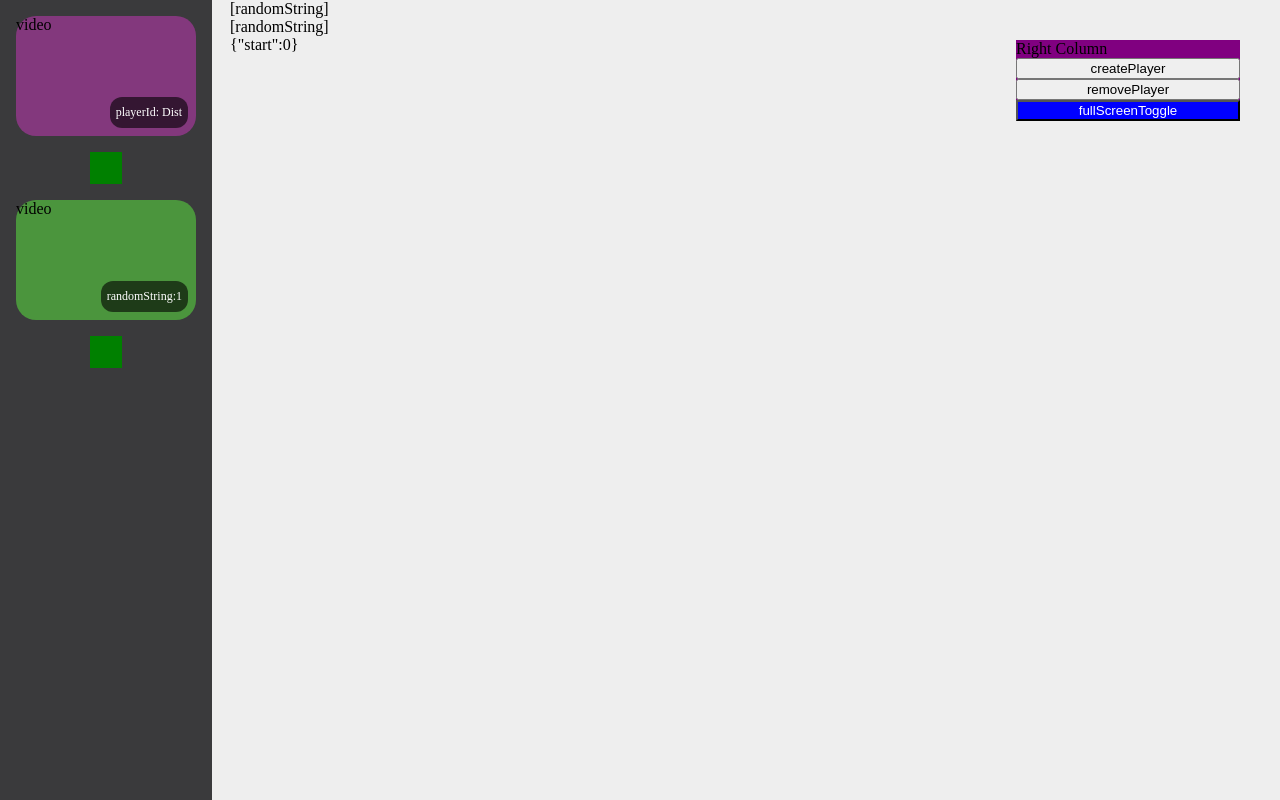
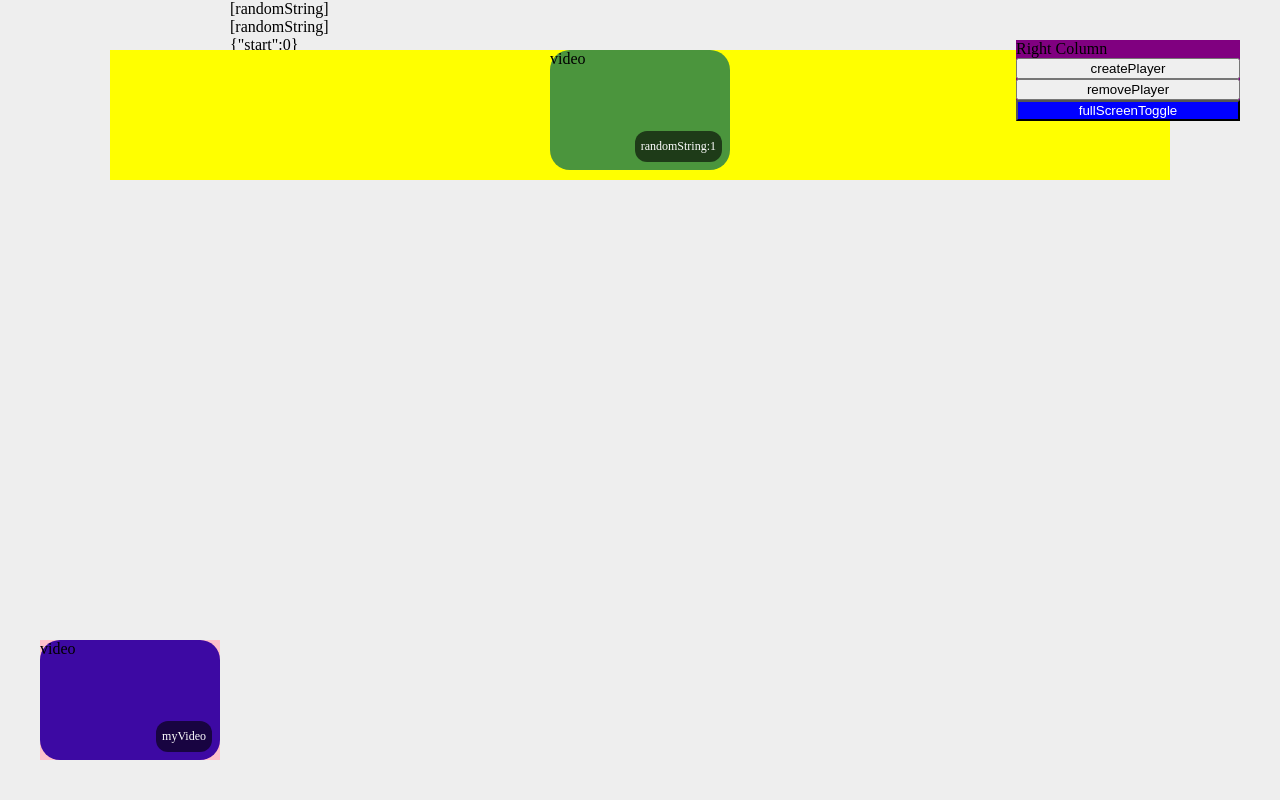
Before and after one commit to jongwow/react-carousel-exercise, a React (Create React App) app: page / in a window 1280 px wide. Built offline with nearby package versions, Linux system fonts and the light colour scheme.

Commit message:
버튼 구현

```diff
--- a/src/App.js
+++ b/src/App.js
@@ -20,20 +20,15 @@ function App() {
     playerToDist: { randomString: 1 },
   });
   const [cameraViewNumber, setCameraViewNumber] = useState(5);
-  const [cameraViewVerticalNumber, setCameraVerticalViewNumber] = useState(5);
+  const [cameraVerticalViewNumber, setCameraVerticalViewNumber] = useState(5);
   const [isFullScreen, setIsFullScreen] = useState(false);
   useEffect(() => {
-    if (isFullScreen) {
-    } else {
+    let cvn = isFullScreen ? cameraVerticalViewNumber : cameraViewNumber;
     let newActivePlayer = { playerToDist: {} };
     let allPlayersLength = Object.keys(allPlayer.playerToDist).length; //TODO: Rename it
 
-      let st = getBottomIndex(
-        activeIndex.start,
-        cameraViewNumber,
-        allPlayersLength
-      );
-      let en = st + cameraViewNumber;
+    let st = getBottomIndex(activeIndex.start, cvn, allPlayersLength);
+    let en = st + cvn;
 
     Object.keys(allPlayer.playerToDist)
       .slice(st, en)
@@ -41,15 +36,21 @@ function App() {
         newActivePlayer.playerToDist[playerId] =
           allPlayer.playerToDist[playerId];
       });
-      let newIsOver = cameraViewNumber < allPlayersLength;
+    let newIsOver = cvn < allPlayersLength;
     setIsOver(newIsOver);
     setActivePlayer(newActivePlayer);
-    }
-  }, [allPlayer, cameraViewNumber, activeIndex, isFullScreen]);
+  }, [
+    allPlayer,
+    cameraVerticalViewNumber,
+    cameraViewNumber,
+    activeIndex,
+    isFullScreen,
+  ]);
 
   const addActiveIndex = () => {
     // top을 넘어가면 안됨
-    let top = Object.keys(allPlayer.playerToDist).length - cameraViewNumber;
+    let cvn = isFullScreen ? cameraVerticalViewNumber : cameraViewNumber;
+    let top = Object.keys(allPlayer.playerToDist).length - cvn;
     setActiveIndex((prev) => ({
       ...prev,
       start: prev.start < top ? prev.start + 1 : prev.start,
@@ -116,13 +117,23 @@ function App() {
           {/* For debugging ====== end ====== */}
         </div>
       </div>
+      {isFullScreen ? (
         <GameVideoVerticalContainer
+          activePlayer={activePlayer}
+          isOver={isOver}
+          addActiveIndex={addActiveIndex}
+          subActiveIndex={subActiveIndex}
+          cameraVerticalViewNumber={cameraVerticalViewNumber}
+        />
+      ) : (
+        <GameVideoContainer
           activePlayer={activePlayer}
           isOver={isOver}
           addActiveIndex={addActiveIndex}
           subActiveIndex={subActiveIndex}
           cameraViewNumber={cameraViewNumber}
         />
+      )}
     </div>
   );
 }
--- a/src/GameVideoContainer.js
+++ b/src/GameVideoContainer.js
@@ -26,7 +26,7 @@ function GameVideoContainer({
 
 function GameVideoVerticalContainer({
   activePlayer,
-  cameraViewNumber,
+  cameraVerticalViewNumber,
   isOver,
   addActiveIndex,
   subActiveIndex,
@@ -38,13 +38,18 @@ function GameVideoVerticalContainer({
         isOver={isOver}
         addActiveIndex={addActiveIndex}
         subActiveIndex={subActiveIndex}
-        cameraViewNumber={cameraViewNumber}
+        cameraVerticalViewNumber={cameraVerticalViewNumber}
       />
     </>
   );
 }
 
-function OtherVideoVerticalContainer({ activePlayer }) {
+function OtherVideoVerticalContainer({
+  activePlayer,
+  subActiveIndex,
+  addActiveIndex,
+  cameraVerticalViewNumber,
+}) {
   let activePlayerList = Object.keys(activePlayer.playerToDist);
   return (
     <div
@@ -72,7 +77,7 @@ function OtherVideoVerticalContainer({ activePlayer }) {
         </div>
       </div>
 
-      <CarouselUp />
+      <CarouselUp onClick={subActiveIndex} />
 
       <div
         className="vertical-other-video-wrapper"
@@ -80,6 +85,7 @@ function OtherVideoVerticalContainer({ activePlayer }) {
       >
         {activePlayerList.map((playerId, idx) => (
           <div
+            key={playerId}
             className="VideoBoxWrapper"
             style={{
               width: "180px",
@@ -93,7 +99,7 @@ function OtherVideoVerticalContainer({ activePlayer }) {
           </div>
         ))}
       </div>
-      <CarouselDown />
+      <CarouselDown onClick={addActiveIndex} />
     </div>
   );
 }
```
Lines whose indentation alone changed are shown as unchanged.
